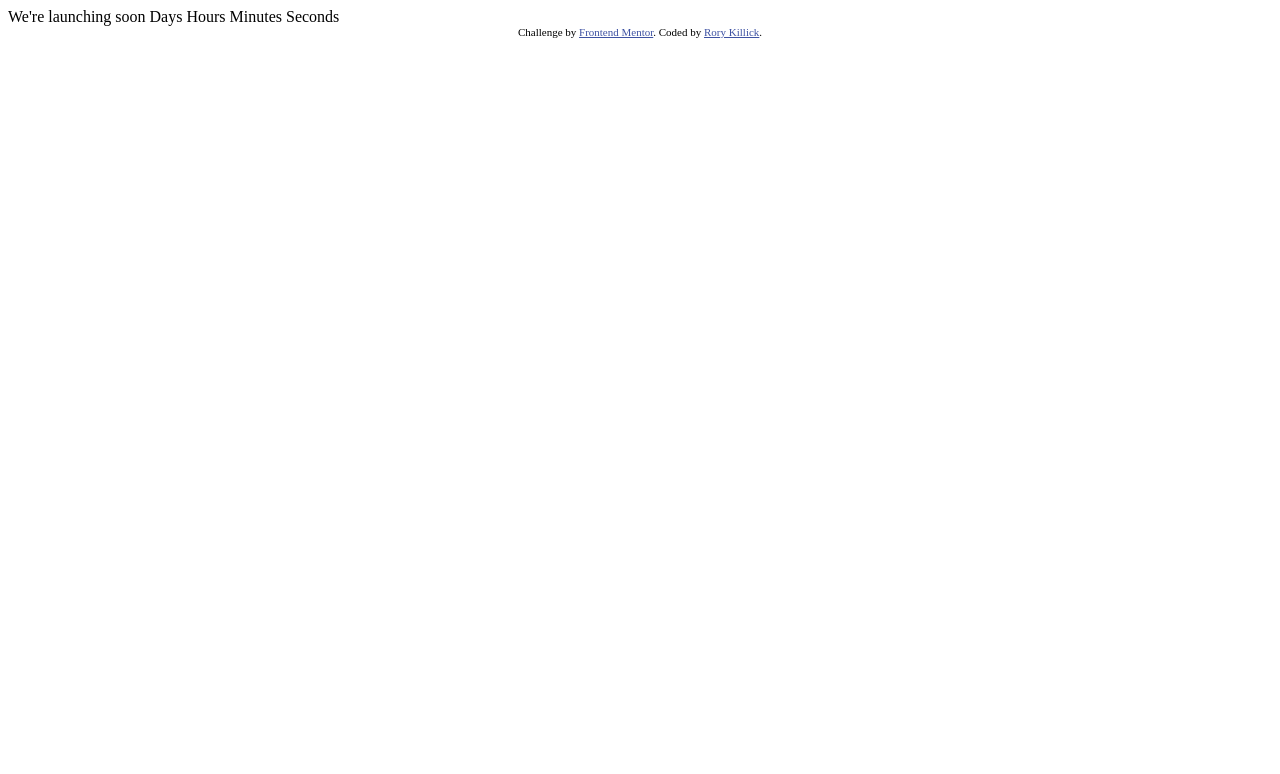
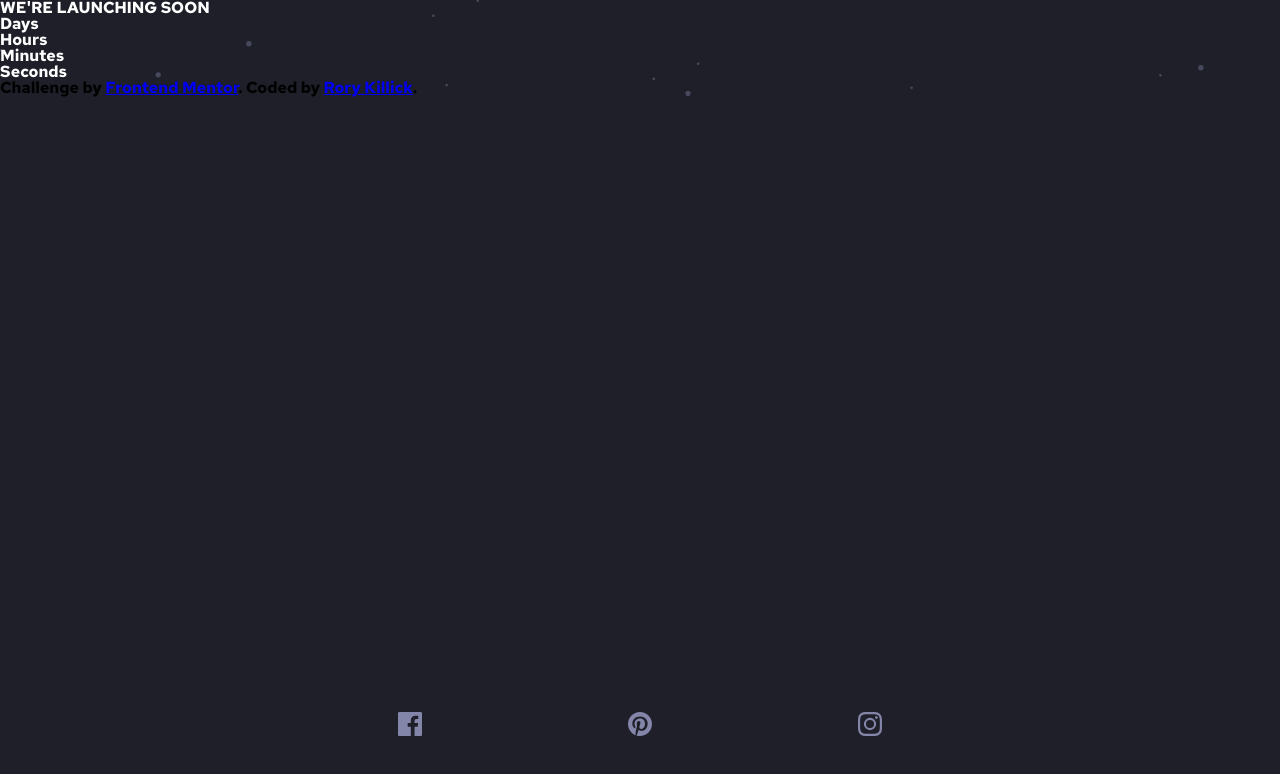
Before and after one commit to RoryKillick/Countdown-Timer, a plain HTML site: page index.html in a window 1280 px wide. Drawn offline with Linux system fonts and the light colour scheme.

Commit message:
footer done

```diff
--- a/app/js/index.js
+++ b/app/js/index.js
@@ -0,0 +1 @@
+console.log('hello world');
--- /dev/null
+++ b/app/sass/_footer.scss
@@ -0,0 +1,25 @@
+.hills{
+    position: fixed;
+    bottom: 0em;
+    max-height: 30%;
+    left: -245%;
+    z-index: 1;
+}
+
+nav{
+    position: absolute;
+    margin-left: auto;
+    margin-right: auto;
+    left: 0;
+    right: 0;
+    text-align: center;
+    bottom: 8%;
+    width: 70%;
+    display: flex;
+    justify-content: space-evenly;
+    z-index: 2;
+}
+
+.fb .insta .pinterest {
+    display: inline-block;
+}
--- /dev/null
+++ b/app/sass/_globals.scss
@@ -0,0 +1,23 @@
+html {
+    font-size: 100%;
+    box-sizing: border-box;
+    font-family: 'Red Hat Text', sans-serif;
+    background-color: $VeryDarkBlue;
+}
+
+body{
+    background-image: url(/images/bg-stars.svg);
+    background-position: bottom;
+    background-repeat: no-repeat;
+    background-size: cover;
+}
+
+h1{
+    color: $White;
+    text-transform: uppercase;
+    font-weight: 700;
+}
+
+h2{
+    color: $White;
+}
--- /dev/null
+++ b/app/sass/_variables.scss
@@ -0,0 +1,6 @@
+$GrayishBlue: hsl(237, 18%, 59%);
+$SoftRed: hsl(345, 95%, 68%);
+$White: hsl(0, 0%, 100%);
+$DarkBlue:hsl(236, 21%, 26%);
+$VeryDarkBlue: hsl(235, 16%, 14%);
+$VeryVeryDarkBlue: hsl(234, 17%, 12%);
--- /dev/null
+++ b/app/sass/reset.scss
@@ -0,0 +1,43 @@
+html, body, div, span, applet, object, iframe,
+h1, h2, h3, h4, h5, h6, p, blockquote, pre,
+a, abbr, acronym, address, big, cite, code,
+del, dfn, em, img, ins, kbd, q, s, samp,
+small, strike, strong, sub, sup, tt, var,
+b, u, i, center,
+dl, dt, dd, ol, ul, li,
+fieldset, form, label, legend,
+table, caption, tbody, tfoot, thead, tr, th, td,
+article, aside, canvas, details, embed,
+figure, figcaption, footer, header, hgroup,
+menu, nav, output, ruby, section, summary,
+time, mark, audio, video {
+	margin: 0;
+	padding: 0;
+	border: 0;
+	font-size: 100%;
+	font: inherit;
+	vertical-align: baseline;
+}
+/* HTML5 display-role reset for older browsers */
+article, aside, details, figcaption, figure,
+footer, header, hgroup, menu, nav, section {
+	display: block;
+}
+body {
+	line-height: 1;
+}
+ol, ul {
+	list-style: none;
+}
+blockquote, q {
+	quotes: none;
+}
+blockquote:before, blockquote:after,
+q:before, q:after {
+	content: '';
+	content: none;
+}
+table {
+	border-collapse: collapse;
+	border-spacing: 0;
+}
--- /dev/null
+++ b/app/sass/styles.scss
@@ -0,0 +1,4 @@
+@import "reset.scss";
+@import "_variables.scss";
+@import "_globals.scss";
+@import "_footer.scss";
--- a/index.html
+++ b/index.html
@@ -5,27 +5,35 @@
   <meta name="viewport" content="width=device-width, initial-scale=1.0"> <!-- displays site properly based on user's device -->
 
   <link rel="icon" type="image/png" sizes="32x32" href="./images/favicon-32x32.png">
+  <link rel="stylesheet" href="/app/sass/styles.css">
+  <link rel="preconnect" href="https://fonts.googleapis.com">
+  <link rel="preconnect" href="https://fonts.gstatic.com" crossorigin>
+  <link href="https://fonts.googleapis.com/css2?family=Red+Hat+Text:wght@700&display=swap" rel="stylesheet">
+  <title>Countdown Timer</title>
 
-  <title>Frontend Mentor | Launch countdown timer</title>
-
-  <!-- Feel free to remove these styles or customise in your own stylesheet 👍 -->
-  <style>
-    .attribution { font-size: 11px; text-align: center; }
-    .attribution a { color: hsl(228, 45%, 44%); }
-  </style>
 </head>
 <body>
-
-  We're launching soon
-
-  Days
-  Hours
-  Minutes
-  Seconds
-
-  <div class="attribution">
-    Challenge by <a href="https://www.frontendmentor.io?ref=challenge" target="_blank">Frontend Mentor</a>.
-    Coded by <a href="#">Rory Killick</a>.
-  </div>
+  <header>
+    <h1>We're launching soon</h1>
+  </header>
+  <main>
+    <h2>Days</h2>
+    <h2>Hours</h2>
+    <h2>Minutes</h2>
+    <h2>Seconds</h2>
+  </main>
+  <footer>
+    <div class="attribution">
+      Challenge by <a href="https://www.frontendmentor.io?ref=challenge" target="_blank">Frontend Mentor</a>.
+      Coded by <a href="#">Rory Killick</a>.
+    </div>
+    <img class="hills" src="/images/pattern-hills.svg" alt="pattern-hills">
+    <nav>
+      <img class="fb" src="/images/icon-facebook.svg" alt="icon-facebook">
+      <img class="pinterest" src="/images/icon-pinterest.svg" alt="icon-pinterest">
+      <img class="insta" src="/images/icon-instagram.svg" alt="icon-instagram">
+    </nav>
+  </footer>
+  <script src="/app/js/index.js"></script>
 </body>
 </html>
```
Also changed, not shown: app/sass/_variables.sass (deleted), app/sass/globals.css (added), app/sass/reset.css (added), app/sass/styles.css (added), app/sass/styles.sass (deleted), 3 other files.
